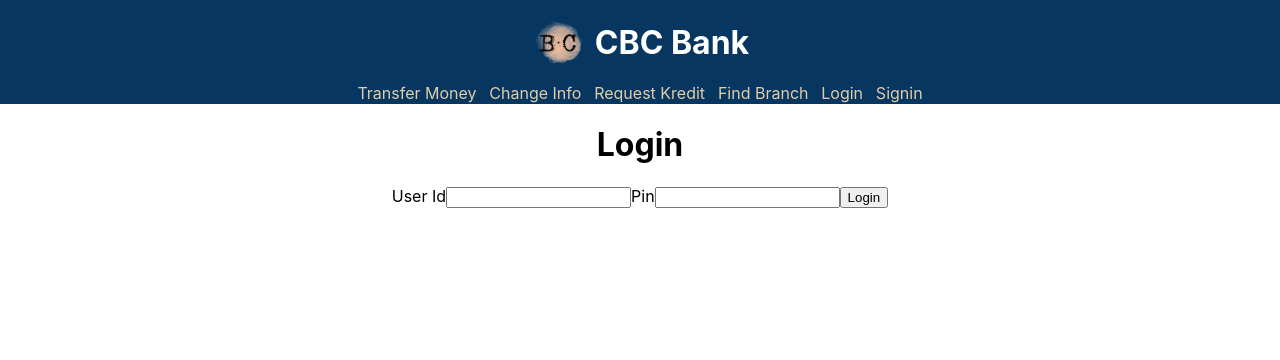
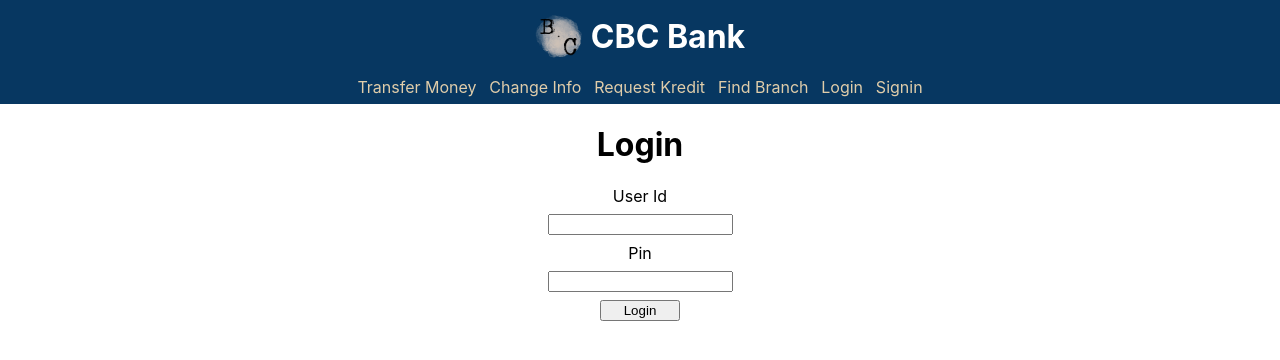
Before and after one commit to bekircbc/cbcbank-app-mern, a React (Vite) app: page /login in a window 1280 px wide. Shown: the top 360 px of the page. Built offline with nearby package versions, Linux system fonts and the light colour scheme.

Commit message:
icon.png changed. login page styled.

```diff
--- a/src/App.scss
+++ b/src/App.scss
@@ -17,15 +17,15 @@ body {
         margin: 0;
         gap: 0.5rem;
         img {
-          width: 3.5rem;
-          height: 3.5rem;
+          width: 3rem;
+          height: 3rem;
         }
       }
       .navbar {
         display: flex;
         justify-content: center;
         gap: 0.8rem;
-        margin: 0;
+        margin-bottom: 0.7rem;
         a {
           text-decoration: none;
           font-size: 1rem;
@@ -37,6 +37,23 @@ body {
         }
       }
     }
+    .login {
+      display: flex;
+      flex-direction: column;
+      justify-content: center;
+      align-items: center;
+      .formCard {
+        display: flex;
+        flex-direction: column;
+        justify-content: center;
+        align-items: center;
+        width: 25rem;
+        gap: 0.5rem;
+        .btnLogin {
+          width: 5rem;
+        }
+      }
+    }
   }
 }
 
--- a/src/components/Login.jsx
+++ b/src/components/Login.jsx
@@ -1,27 +1,24 @@
 import { useContext, useRef } from "react";
 import { AppContext } from "../AppContext";
-import { Home } from "./Home";
+// import { Home } from "./Home";
 
 export const Login = () => {
   const {
-    data,
-    setCurrentAccount,
-    isLoggedIn,
-    setIsLoggedIn,
-    currentLogindata,
-    setCurrentLogindata,
+    // data,
+    // setCurrentAccount,
+    // isLoggedIn,
+    // setIsLoggedIn,
+    // currentLogindata,
+    // setCurrentLogindata,
     isLoggedInHandler,
     idInputRef,
     pinInputRef,
   } = useContext(AppContext);
 
   return (
-    <>
+    <div className="login">
       <h1>Login</h1>
 
-      {isLoggedIn ? (
-        <Home />
-      ) : (
       <form className="formCard">
         <label htmlFor="id">User Id</label>
         <input type="text" required id="id" ref={idInputRef} />
@@ -33,7 +30,6 @@ export const Login = () => {
           Login
         </button>
       </form>
-      )}
-    </>
+    </div>
   );
 };
```
Also changed, not shown: public/images/icon.png. Lines whose indentation alone changed are shown as unchanged.
